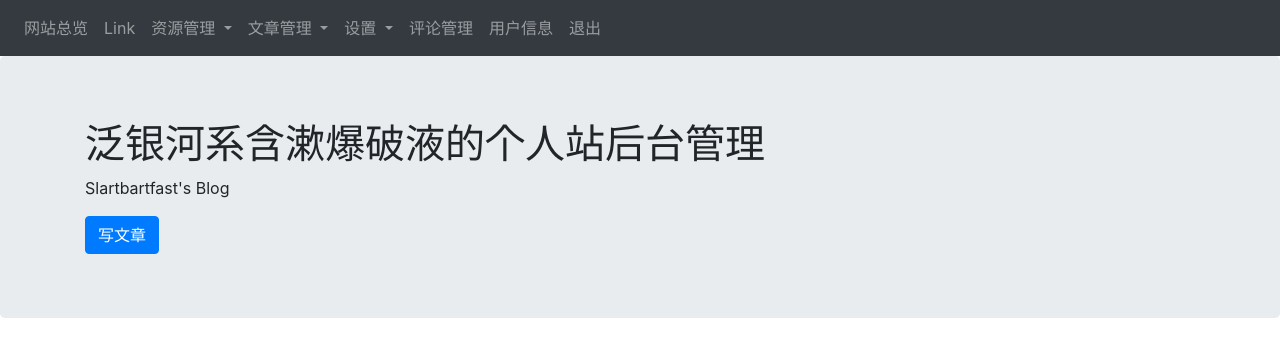
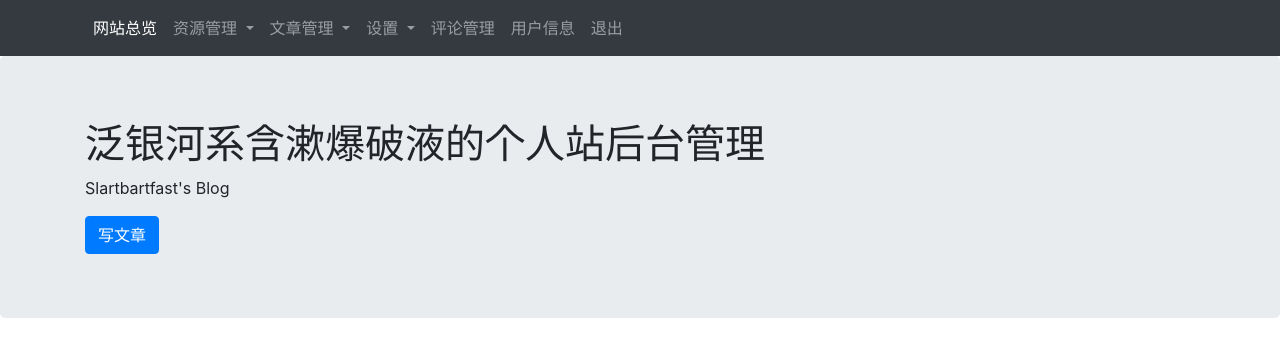
Before and after one commit to Slartbartfast1/my-blog, a PHP site: page /admin/adminIndex.php in a window 1280 px wide. Shown: the top 351 px of the page. Run offline with PHP 8.4, Linux system fonts and the light colour scheme; the visitor is signed in with stand-in values (Sample User, id 1); tables that the repository leaves empty or names only in its code hold one stand-in row (values such as "Sample post"); some libraries are stand-ins or nearby versions.

Commit message:
导航栏

```diff
--- a/admin/navBar.php
+++ b/admin/navBar.php
@@ -1,16 +1,15 @@
 <nav class="navbar navbar-expand-sm bg-dark navbar-dark">
+    <div class="container">
     <ul class="navbar-nav">
 
         <li class="nav-item ">
-            <a class= "nav-link <?php echo $_SERVER['PHP_SELF'] === '/Myblog/admin/adminIndex.php' ? "active" : '' ?>"
+            <a class= "nav-link <?php echo $_SERVER['PHP_SELF'] === '/admin/adminIndex.php' ? "active" : '' ?>"
                href="adminIndex.php">网站总览</a>
         </li>
-        <li class="nav-item">
-            <a class="nav-link" href="#">Link</a>
-        </li>
-        <li class="nav-item dropdown <?php echo $_SERVER['PHP_SELF'] == '/Myblog/admin/musicAdd.php' ? " active" : '' ?>
-<?php echo $_SERVER['PHP_SELF'] == '/Myblog/admin/musicEdit.php' ? " active" : '' ?>">
-            <a class="nav-link dropdown-toggle " href="#" id="navbardrop" data-toggle="dropdown">
+        <li class="nav-item dropdown <?php echo $_SERVER['PHP_SELF'] == '/admin/musicAdd.php' ? " active" : '' ?>
+<?php echo $_SERVER['PHP_SELF'] == '/admin/musicEdit.php' ? " active" : '' ?>">
+            <a class="nav-link dropdown-toggle <?php echo $_SERVER['PHP_SELF'] === '/admin/musicAdd.php' ? "active" : '' ?>
+<?php echo $_SERVER['PHP_SELF'] === 'admin/musicEdit.php' ? "active" : '' ?>" href="#" id="navbardrop" data-toggle="dropdown">
                 资源管理
             </a>
             <div class="dropdown-menu">
@@ -19,9 +18,9 @@
             </div>
         </li>
         <li class="nav-item dropdown
-<?php echo $_SERVER['PHP_SELF'] === '/Myblog/admin/articleAdd.php' ? "active" : '' ?>
-<?php echo $_SERVER['PHP_SELF'] === '/Myblog/admin/articles.php' ? "active" : '' ?>
-<?php echo $_SERVER['PHP_SELF'] === '/Myblog/admin/categories.php' ? "active" : '' ?>">
+<?php echo $_SERVER['PHP_SELF'] === '/admin/articleAdd.php' ? "active" : '' ?>
+<?php echo $_SERVER['PHP_SELF'] === '/admin/articles.php' ? "active" : '' ?>
+<?php echo $_SERVER['PHP_SELF'] === '/admin/categories.php' ? "active" : '' ?>">
             <a class="nav-link dropdown-toggle" href="#" id="navbardrop" data-toggle="dropdown">
                 文章管理
             </a>
@@ -38,14 +37,13 @@
             <div class="dropdown-menu">
 <!--                <a class="dropdown-item" href="#">导航菜单</a>-->
                 <a class="dropdown-item" href="sliderSeetings.php">图片轮播</a>
-                <a class="dropdown-item" href="#">网站设置</a>
             </div>
         </li>
 
-        <li class="nav-item <?php echo $_SERVER['PHP_SELF'] == '/Myblog/admin/commentEdit.php' ? "active" : '' ?>">
+        <li class="nav-item <?php echo $_SERVER['PHP_SELF'] == '/admin/commentEdit.php' ? "active" : '' ?>">
             <a class="nav-link " href="commentEdit.php" >评论管理</a>
         </li>
-        <li class="nav-item <?php echo $_SERVER['PHP_SELF'] === '/Myblog/admin/userInfoEdit.php' ? "active" : '' ?>">
+        <li class="nav-item <?php echo $_SERVER['PHP_SELF'] === '/admin/userInfoEdit.php' ? "active" : '' ?>">
             <a class="nav-link "  href="userInfoEdit.php">用户信息</a>
         </li>
         <li class="nav-item pull-right" >
@@ -53,7 +51,9 @@
             <a class="nav-link exit" href="login.php?action=logout" >退出</a>
         </li>
     </ul>
+</div>
 </nav>
+
 <link rel="stylesheet" href="https://cdn.bootcss.com/bootstrap/4.1.1/css/bootstrap.css
 ">
 <script src="../static/assets/vendors/jQuery/jQuery.js"></script>
```
